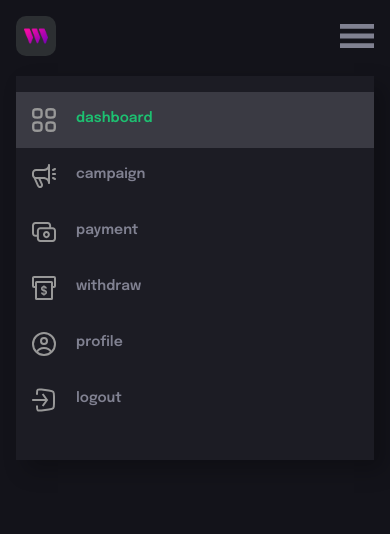
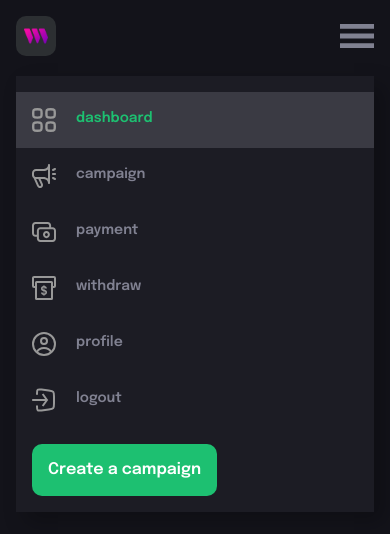
Before and after one commit to vcristian1/SmartCampaigns, a React (Vite) app in the folder client/: page /create-campaign in a window 390 px wide. Shown: the top 534 px of the page. Built offline with nearby package versions, Linux system fonts and the light colour scheme; what @thirdweb-dev/react would draw is missing.

Commit message:
added the custom button component in the code for the small screens only so it is shown in the mobile menu

```diff
--- a/client/src/components/Navbar.jsx
+++ b/client/src/components/Navbar.jsx
@@ -70,6 +70,19 @@ const Navbar = () => {
                 </li>
               ))}
             </ul>
+
+            <div className='flex mx-4'>
+              <CustomButton
+                btnType="button"
+                title={address ? 'Create a campaign' :
+                'Connect'}
+                styles={address ? 'bg-[#1dc071]' : 'bg-[#8c6dfd]'}
+                handleClick={() => {
+                  if (address) navigate('create-campaign')
+                  else 'connect()'
+                }}
+              />
+            </div>
            </div>
       </div>
     </div>
```
